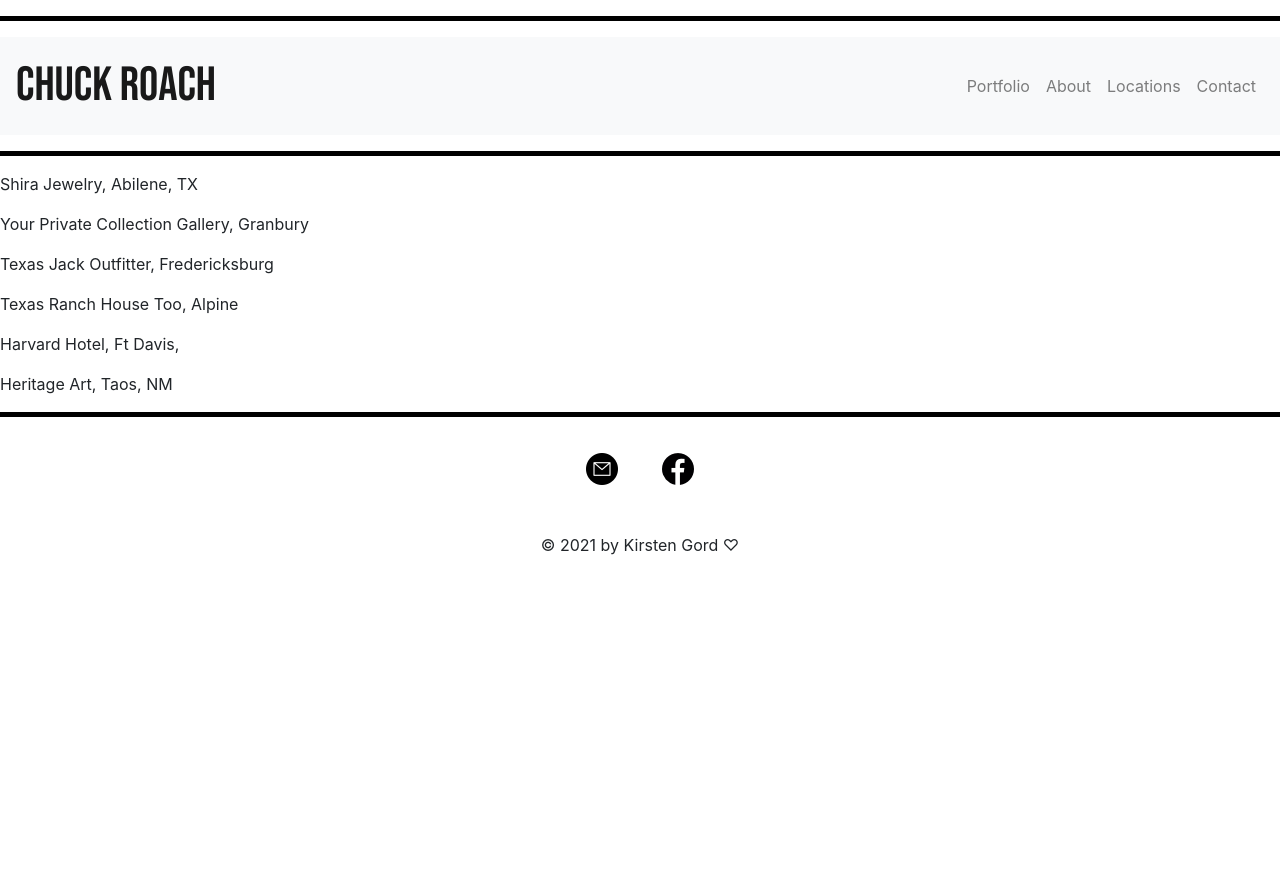
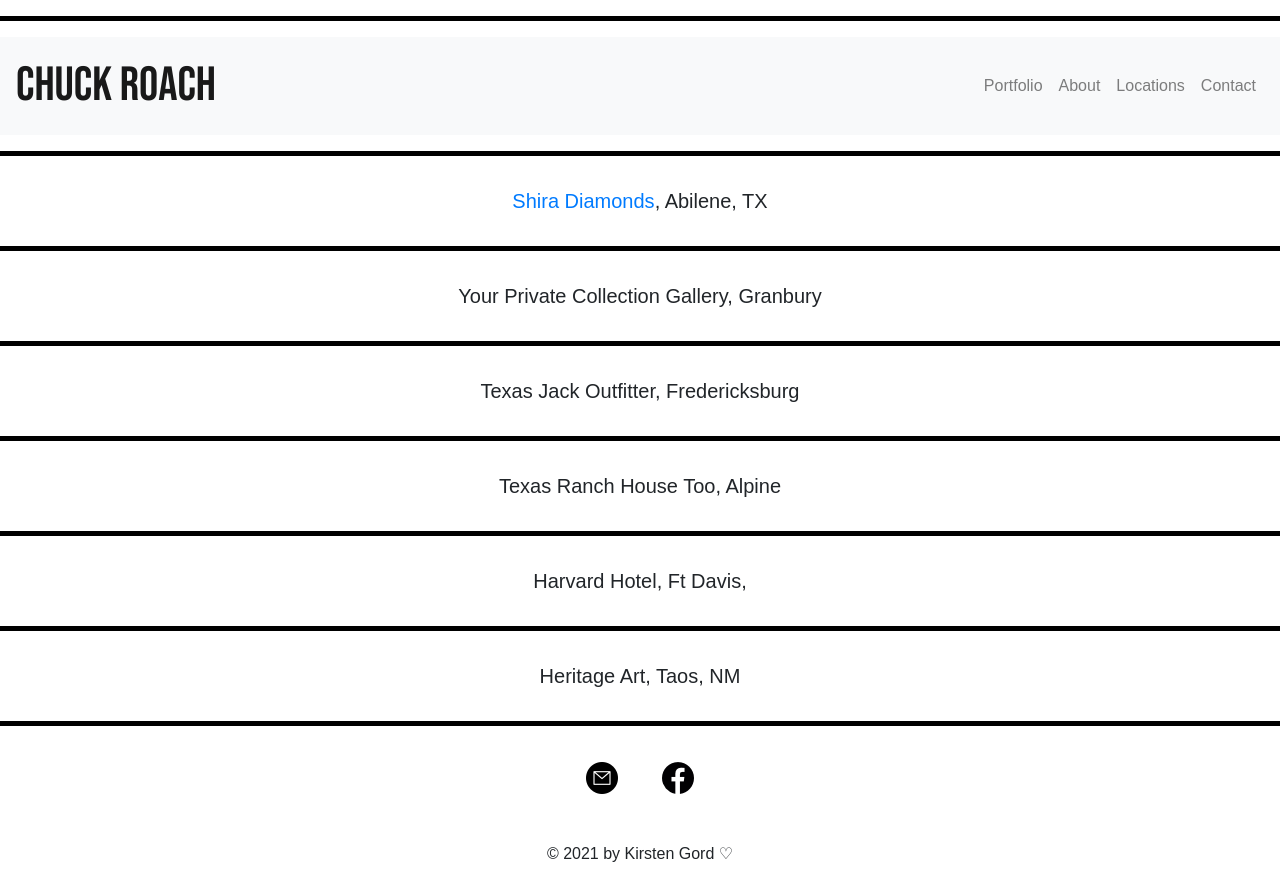
Before and after one commit to kirstengord/chuckroachportfolio, a plain HTML site: page locations.html in a window 1280 px wide. Before the commit the page ends 800 px from the top, so only its background shows below. Drawn offline with nearby package versions, Linux system fonts and the light colour scheme.

Commit message:
locations page updates

```diff
--- a/css/style.css
+++ b/css/style.css
@@ -1,13 +1,27 @@
+
+/*Element selectors*/
+
 hr {
     border-style: solid none none none;
     border-color: black;
     border-width: 5px;
 }
 
-a.navbar-brand{
+p {
+    font-family: 'Montserrat', sans-serif;
+}
+
+
+/*Element.Class selectors*/
+
+a.navbar-brand {
     color: black;
     font-family: 'Bebas Neue', cursive !important;
     font-size: 3rem;
+}
+
+a.nav-link {
+    font-family: 'Montserrat', sans-serif;
 }
 
 
@@ -16,6 +30,8 @@ div.container {
     flex-wrap: wrap;
     justify-content: space-around;
 }
+
+/*Class Selectors*/
 
 .about-middle-container {
     margin: 20px;
@@ -61,6 +77,14 @@ div.container {
     height: 50px;
 }
 
+.location-container-item {
+    margin: 30px 20px;
+    font-size: 20px;
+    text-align: center;
+}
+
+
+
 .navbar {
     background-color: #f6f6f6;
 }
--- a/locations.html
+++ b/locations.html
@@ -37,20 +37,25 @@
       <hr>
       <div class="locations-middle-container">
           <div class="location-container-item">
-              <p>Shira Jewelry, Abilene, TX</p>
+              <p> <a href="https://www.google.com/maps/place/Shira+Diamonds+Abilene/@32.4258479,-99.798071,14z/data=!4m8!1m2!2m1!1sShira+Jewellry+abilene+tx!3m4!1s0x86568e9db035a121:0xcda87932312ce44!8m2!3d32.4296301!4d-99.7824932">Shira Diamonds</a>, Abilene, TX</p>
           </div>
+          <hr class="location-container-divider">
           <div class="location-container-item">
               <p>Your Private Collection Gallery, Granbury</p>
           </div>
+          <hr class="location-container-divider">
           <div class="location-container-item">
               <p>Texas Jack Outfitter, Fredericksburg</p>
           </div>
+          <hr class="location-container-divider">
           <div class="location-container-item">
               <p>Texas Ranch House Too, Alpine</p>
           </div>
+          <hr class="location-container-divider">
           <div class="location-container-item">
               <p>Harvard Hotel, Ft Davis,</p>
           </div>
+          <hr class="location-container-divider">
           <div class="location-container-item">
             <p>Heritage Art, Taos, NM</p>
           </div>
```
Also changed, not shown: index.html (+1 -1 lines).
